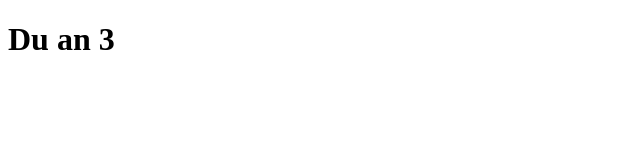
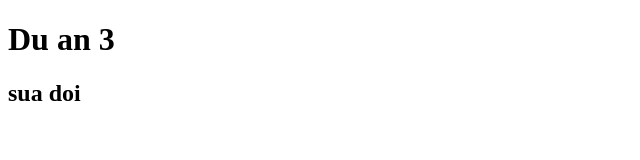
Before and after one commit to Tarento1233/du-an-3, a plain HTML site: page index.html in a window 1280 px wide. Shown: the whole page, without its empty margins (0-640 px from the left). Drawn offline with Linux system fonts and the light colour scheme.

Commit message:
2nd concac

```diff
--- a/index.html
+++ b/index.html
@@ -7,5 +7,9 @@
   </head>
   <body>
     <h1>Du an 3</h1>
+    <h2>sua doi</h2>
+    <!-- git init de khoi tao -->
+    <!-- git add . de them toan bo thu muc  -->
+    <!-- con may lenh con lai thi len bai 16.3 voi 16.4 coi -->
   </body>
 </html>
```
